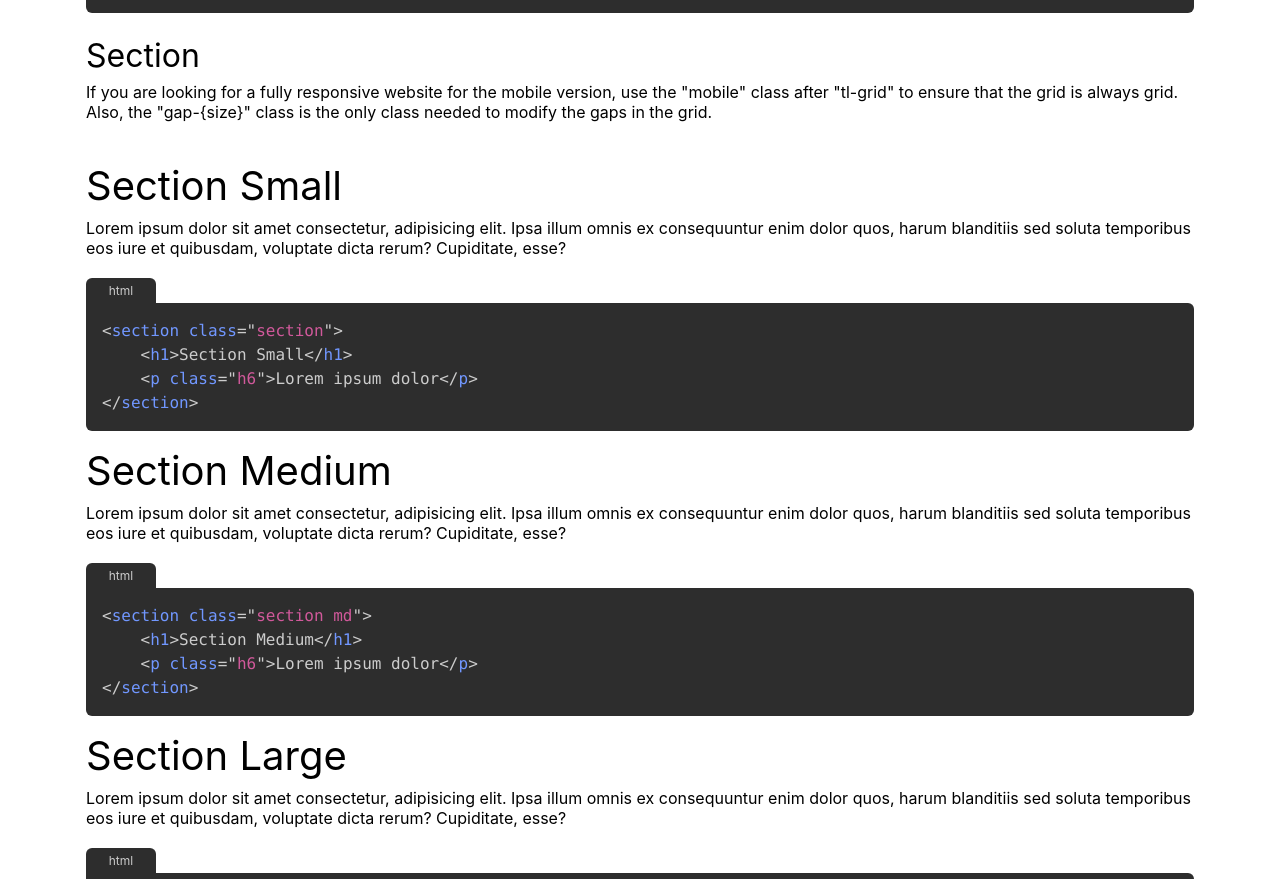
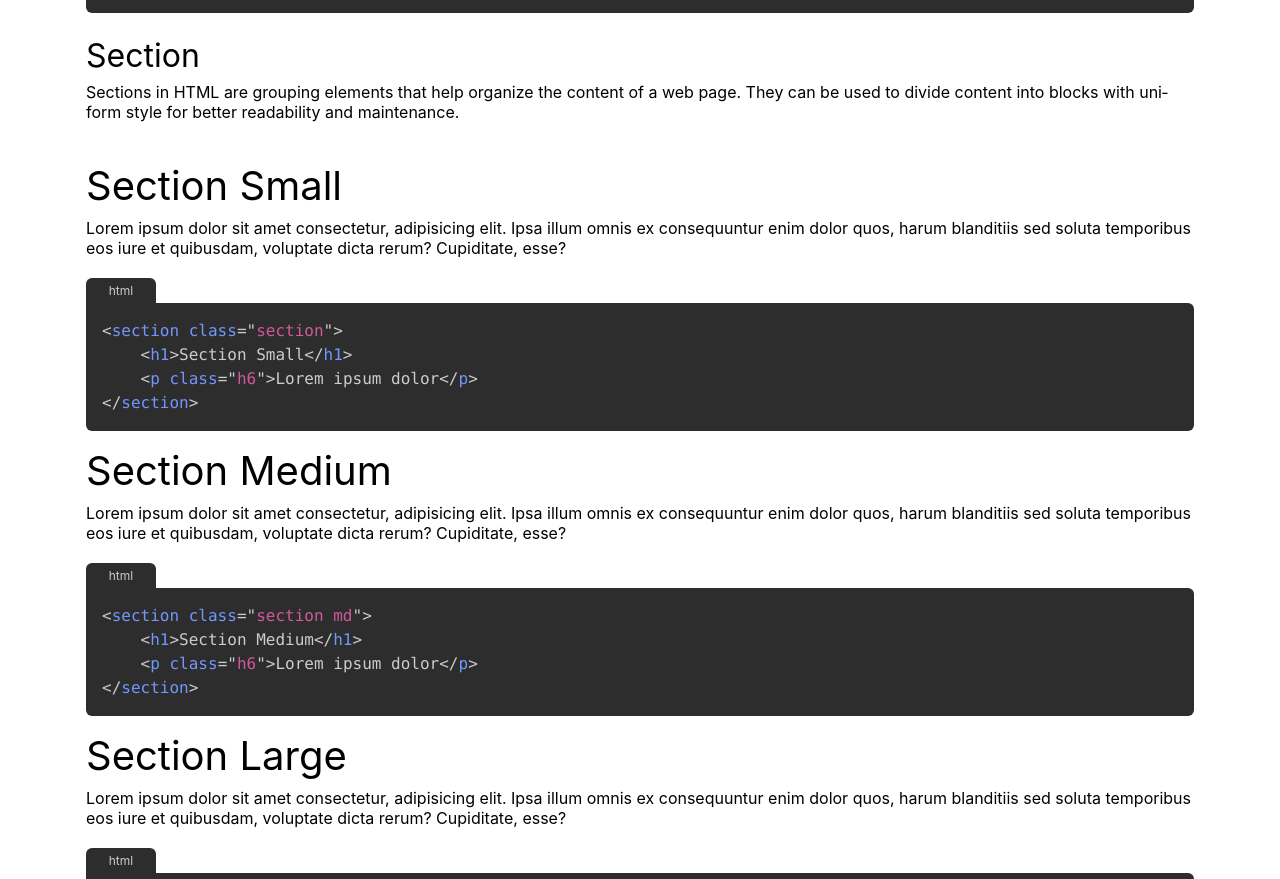
Before and after one commit to AzielCF/TLux, a website built with Vite: page demo/index.html in a window 1280 px wide. Shown: the part 1778-2657 px from the top of the page. Built offline with nearby package versions, Linux system fonts and the light colour scheme.

Commit message:
Fix: wrong section description

```diff
--- a/demo/index.html
+++ b/demo/index.html
@@ -162,7 +162,7 @@
                 </div>
             </div>
             <h2 class="pt-4">Section</h2>
-            <h6>If you are looking for a fully responsive website for the mobile version, use the "mobile" class after "tl-grid" to ensure that the grid is always grid. Also, the "gap-{size}" class is the only class needed to modify the gaps in the grid.</h6>
+            <h6>Sections in HTML are grouping elements that help organize the content of a web page. They can be used to divide content into blocks with uniform style for better readability and maintenance.</h6>
             <div class="tl-grid col pt-3">
                 <div>
                     <div class="tl-grid col pt-3">
```
Also changed, not shown: index.html (+1 -1 lines).
